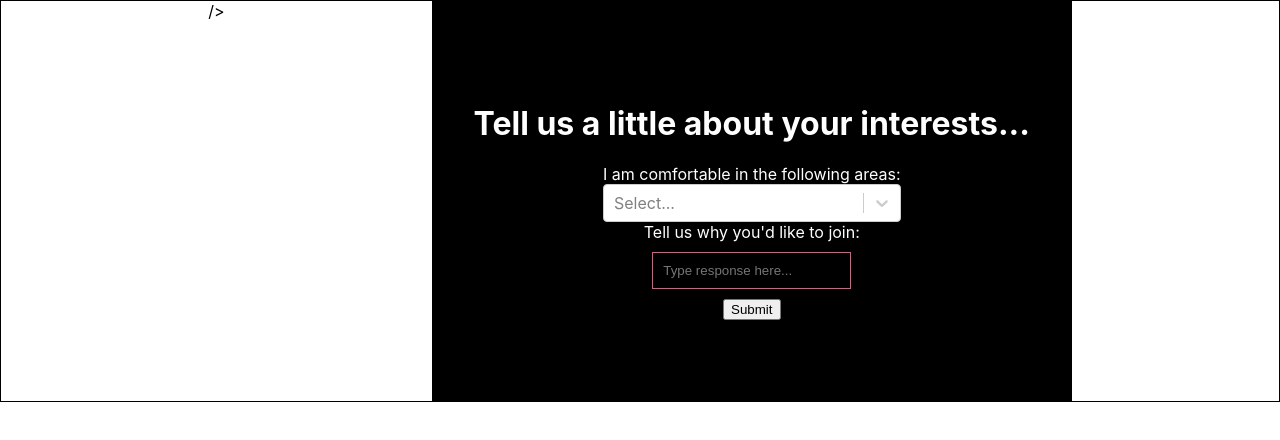
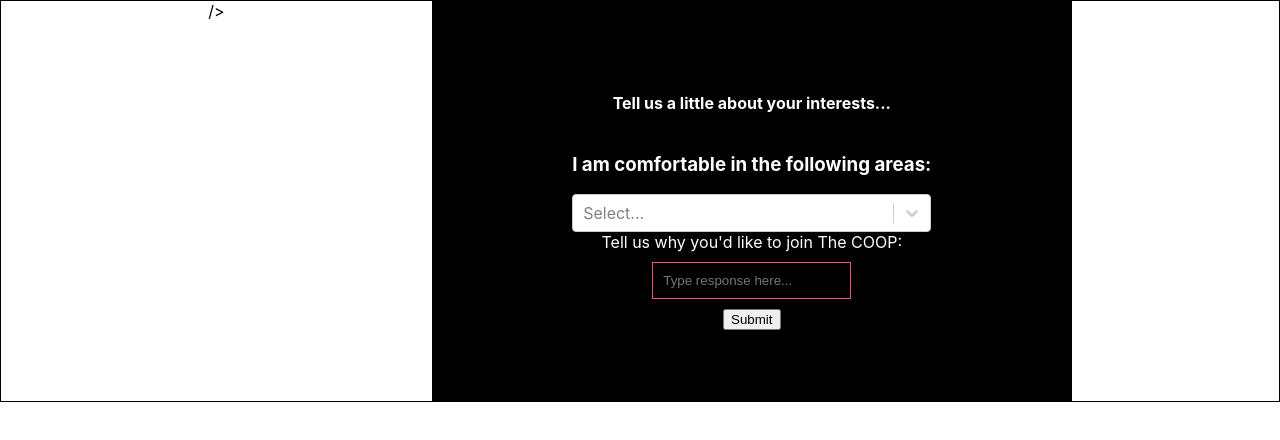
Before and after one commit to theCOOPcc/sign-up-form, a React (Create React App) app: page / in a window 1280 px wide. Shown: the top 440 px of the page. Built offline with nearby package versions, Linux system fonts and the light colour scheme.

Commit message:
update datasci form

```diff
--- a/src/components/forms/DataScienceForm.js
+++ b/src/components/forms/DataScienceForm.js
@@ -1,66 +1,87 @@
 import React from "react";
 // import ReactDom from 'react-dom'
-import { Formik, Form} from "formik";
+import { Formik, Form } from "formik";
 import * as Yup from "yup";
-import * as Fields from "./fields";
+import { dataSciSkills } from "./fields";
 import * as Inputs from "./inputs";
-import styled from 'styled-components'
-
+import styled from "styled-components";
 
 const FormStyle = styled.div`
 	background-color: black;
-color: #FEFEFE;
-display:flex;
+	color: #fefefe;
+	display: flex;
 	flex-direction: column;
 	justify-content: center;
 	align-items: center;
 	text-align: center;
 	height: 50vh;
 	width: 50vw;
-`
+`;
 
 const validationSchema = Yup.object().shape({
-  data_sci_skillset: Yup.mixed().oneOf(Fields.dataSciSkills.choices, 'Please choose from one of the selections'),
-  why_join: Yup.string()
-	.required('This field is required'),
-})
+	data_sci_skillset: Yup.mixed().oneOf(
+		dataSciSkills.choices,
+		"Please choose from one of the selections"
+	),
+	why_join: Yup.string().required("This field is required"),
+});
 
-const DataScienceForm = () => {
+const DataScienceForm = (props) => {
+
+  	const dataSciOptions = [];
+		dataSciSkills.choices.forEach((element) => {
+			let skill = { label: `${element}`, value: `${element}` };
+			dataSciOptions.push(skill);
+		});
+
 	return (
 		<Formik
 			initialValues={{
-      data_sci_skillset: '',
+				data_sci_skillset: "",
 				why_join: "",
 			}}
-    validationSchema={validationSchema}
+			// validationSchema={validationSchema}
 			onSubmit={(values) => {
-      console.log('Submit Successful', values)
+				console.log("Submit Successful", values);
+				props.setCurrentForm({
+					...props.currentForm,
+					data_sci_skillset: values.data_sci_skillset,
+					why_join: values.why_join,
+				});
+				console.log(props.currentForm);
 			}}
-    >
+			render={({
+				values,
+				errors,
+				touched,
+				setFieldValue,
+				setFieldTouched,
+				isSubmitting,
+			}) => (
 				<Form>
 					<FormStyle>
-          <div>
-      <h1>Tell us a little about your interests...</h1>
+						<h4>Tell us a little about your interests...</h4>
 
-          </div>
-					{Fields.dataSciFields.map(f => (
-						<Inputs.SelectInput key={f.name} label={f.name} name={f.value}>
-							<option value={f.value} ></option>
-							{f.choices.map((c) => (
-								<option name={c.value} key={c} >{c}</option>
-							))}
-						</Inputs.SelectInput>
-					))}
+						<Inputs.SelectField
+							onBlur={setFieldTouched}
+							onChange={setFieldValue}
+							key={dataSciSkills.name}
+							label={dataSciSkills.name}
+							name={dataSciSkills.value}
+							options={dataSciOptions}
+						/>
 
-					<label htmlFor="whyJoin">Tell us why you'd like to join: </label>
+						<label htmlFor="whyJoin">
+							Tell us why you'd like to join The COOP:{" "}
+						</label>
 						<Inputs.TextInput id="whyJoin" name="why_join"></Inputs.TextInput>
 
-					<button type='submit'>Submit</button>
+						<button type="submit">Submit</button>
 					</FormStyle>
-
 				</Form>
-    </Formik>
-  )
-}
+			)}
+		/>
+	);
+};
 
 export default DataScienceForm;
--- a/src/components/forms/DesignerForm.js
+++ b/src/components/forms/DesignerForm.js
@@ -99,6 +99,13 @@ const DesignerForm = (props) => {
 			// validationSchema={validationSchema}
 			onSubmit={(values) => {
 				console.log("Submit Successful", values);
+				props.setCurrentForm({
+					...props.currentForm,
+					design_techs: values.design_techs,
+					design_skillset: values.design_skillset,
+					why_join: values.why_join,
+				});
+				console.log(props.currentForm);
 			}}
 			render={({
 				values,
--- a/src/components/forms/EngineerForm.js
+++ b/src/components/forms/EngineerForm.js
@@ -61,6 +61,7 @@ const EngineerForm = (props) => {
 					...props.currentForm,
 					engineer_skillset: values.engineer_skillset,
 					engineer_techs: values.engineer_techs,
+          why_join: values.why_join
 				});
 				console.log(props.currentForm);
 			}}
```
Lines whose indentation alone changed are shown as unchanged.
